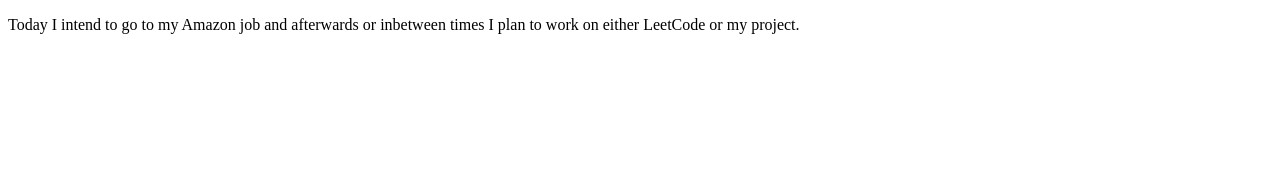
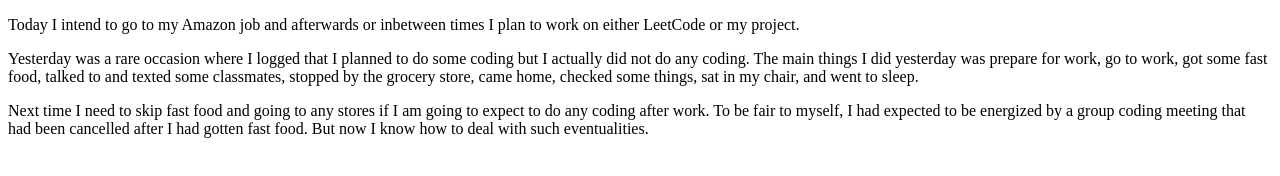
Before and after one commit to jtabb1/2021-08-07-Daily-Coding-Journal, a plain HTML site: page index.html in a window 1280 px wide. Drawn offline with Linux system fonts and the light colour scheme.

Commit message:
Outline my plans for today and review what I did yesterday.

```diff
--- a/index.html
+++ b/index.html
@@ -14,6 +14,23 @@
       project.
     </p>
 
+    <p>
+      Yesterday was a rare occasion where I logged that I planned
+      to do some coding but I actually did not do any coding.  The
+      main things I did yesterday was prepare for work, go to
+      work, got some fast food, talked to and texted some
+      classmates, stopped by the grocery store, came home,
+      checked some things, sat in my chair, and went to sleep.
+    </p>
+
+    <p>
+      Next time I need to skip fast food and going to any stores
+      if I am going to expect to do any coding after work.  To be
+      fair to myself, I had expected to be energized by a group coding meeting that had been cancelled after I had gotten
+      fast food.  But now I know how to deal with such
+      eventualities.
+    </p>
+
     <script src="script.js"></script>
   </body>
 </html>
```
